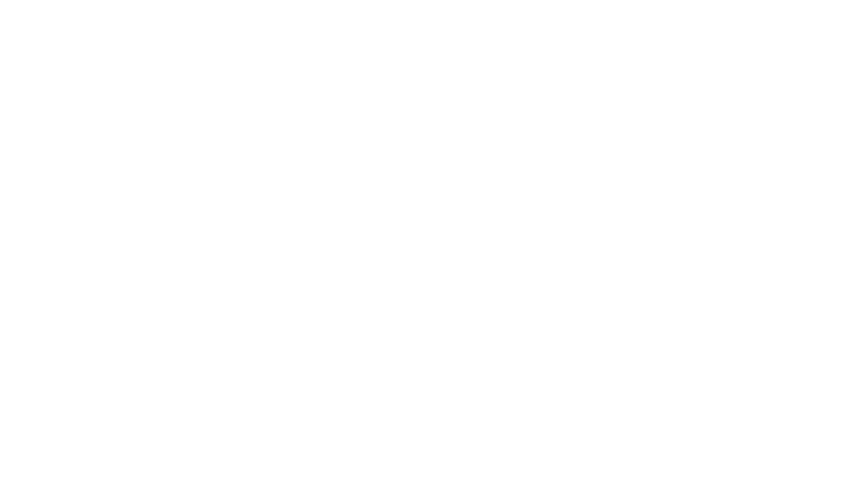
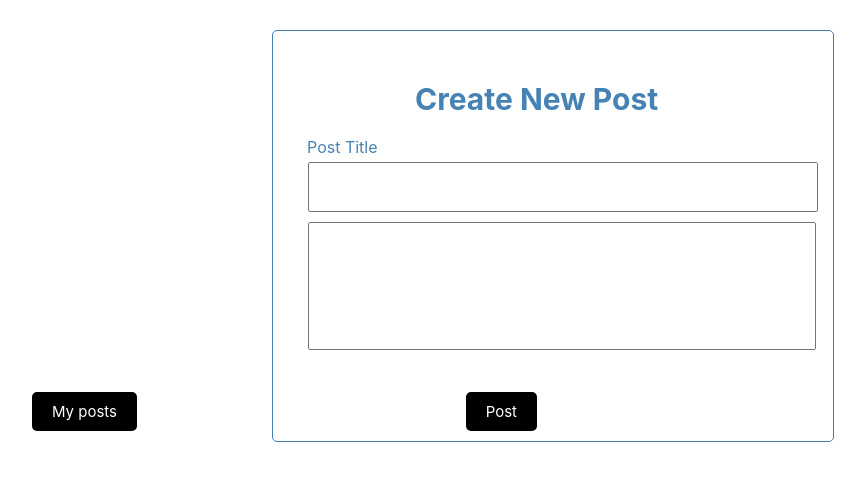
Before and after one commit to Vladimir-OP/SocialMediaApp, a React (Create React App) app: page /post in a window 1280 px wide. Before the commit this address had no page. Shown: the top 480 px of the page, without its empty margins (87-952 px from the left). Built offline with nearby package versions, Linux system fonts and the light colour scheme.

Commit message:
make creat post page

```diff
--- a/src/App.jsx
+++ b/src/App.jsx
@@ -4,6 +4,7 @@ import { UserContext } from "./components/UserContext";
 import Login from "./components/Login/Login";
 import User from "./components/User/User";
 import Logout from "./components/LogOut/Logout";
+import NewPost from "./components/Posts/NewPost";
 
 function App() {
   const [user, setUser] = useState();
@@ -14,6 +15,7 @@ function App() {
           <Route path="/" element={<Login />} />
           <Route path="/user" element={<User />} />
           <Route path="/logout" element={<Logout />} />
+          <Route path="/post" element={<NewPost />} />
         </Routes>
       </UserContext.Provider>
     </Router>
--- a/src/components/LogOut/Logout.jsx
+++ b/src/components/LogOut/Logout.jsx
@@ -1,8 +1,18 @@
-import { Link } from "react-router-dom";
+import { useNavigate } from "react-router-dom";
 import { LogoutBtn } from "./logout.style";
 
 const Logout = () => {
-  return <LogoutBtn><Link to={"/"}>Logout</Link></LogoutBtn>;
+  const navigate = useNavigate();
+
+  return (
+    <LogoutBtn
+      onClick={() => {
+        navigate("/");
+      }}
+    >
+      Logout
+    </LogoutBtn>
+  );
 };
 
 export default Logout;
--- a/src/components/LogOut/logout.style.js
+++ b/src/components/LogOut/logout.style.js
@@ -1,10 +1,25 @@
 import styled from "styled-components";
 
-const LogoutBtn = styled.span`
-margin-bottom:10rem;
-margin-left:45rem
-
-`
-export{
-    LogoutBtn
+const LogoutBtn = styled.button`
+display: inline-block;
+    background: #000;
+    color: #fff;
+    border: none;
+    padding: 10px 20px;
+    margin-left: 0.4rem;
+    border-radius: 5px;
+    cursor: pointer;
+    -webkit-text-decoration: none;
+    text-decoration: none;
+    font-size: 15px;
+    font-family: inherit;
+    position: absolute;
+    right: 33rem;
+    top: 2.5rem;
 }
+  :hover {
+    background-color: white;
+    color: black;
+    border: 1px solid steelblue;
+`;
+export { LogoutBtn };
--- a/src/components/Login/Login.jsx
+++ b/src/components/Login/Login.jsx
@@ -1,5 +1,5 @@
 import { useState, useContext } from "react";
-import { Link, Navigate, useNavigate } from "react-router-dom";
+import { useNavigate } from "react-router-dom";
 import { UserContext } from "../UserContext";
 
 import {
--- /dev/null
+++ b/src/components/Posts/NewPost.jsx
@@ -0,0 +1,64 @@
+import { useNavigate } from "react-router-dom";
+import { UserContext } from "../UserContext";
+import { useContext, useState } from "react";
+import Logout from "../LogOut/Logout";
+import {
+  NewPostCont,
+  NewPostHeader,
+  InputName,
+  TitleInputContainer,
+  BodyContainer,
+  NewPostBtn,
+  MyPostsBtn,
+} from "./NewPost.style";
+
+const NewPost = () => {
+  const [title, setTitle] = useState("");
+  const [body, setBody] = useState("");
+  const { user } = useContext(UserContext);
+  const navigate = useNavigate();
+
+  const onSubmit = async (e) => {
+    console.log(11);
+    e.preventDefault();
+    await fetch("https://jsonplaceholder.typicode.com/", {
+      method: "POST",
+      body: JSON.stringify({
+        title,
+        body,
+        userId: user.id,
+      }),
+      headers: {
+        "Content-type": "application/json; charset=UTF-8",
+      },
+    });
+  };
+  return (
+    <NewPostCont onSubmit={onSubmit}>
+      <MyPostsBtn
+        onClick={() => {
+          navigate("/user");
+        }}
+      >
+        My posts
+      </MyPostsBtn>
+      <NewPostHeader>Create New Post</NewPostHeader>
+      <InputName>Post Title</InputName>
+      <TitleInputContainer
+        type="text"
+        name="title"
+        required
+        onChange={(e) => setTitle(e.target.value)}
+      ></TitleInputContainer>
+      <BodyContainer
+        type="text"
+        name="title"
+        required
+        onChange={(e) => setBody(e.target.value)}
+      ></BodyContainer>
+      <NewPostBtn type="submit">Post</NewPostBtn>
+    </NewPostCont>
+  );
+};
+
+export default NewPost;
--- /dev/null
+++ b/src/components/Posts/NewPost.style.js
@@ -0,0 +1,120 @@
+import styled from "styled-components";
+
+const PostBtn = styled.button`
+display: inline-block;
+   background: #000;
+   color: #fff;
+   border: none;
+   padding: 10px 20px;
+   margin-left: 0.4rem;
+   border-radius: 5px;
+   cursor: pointer;
+   -webkit-text-decoration: none;
+   text-decoration: none;
+   font-size: 15px;
+   font-family: inherit;
+   position: absolute;
+   right: 40rem;
+   top: 2.5rem;
+}
+ :hover {
+   background-color: white;
+   color: black;
+   border: 1px solid steelblue;
+`;
+
+const NewPostCont = styled.form`
+  max-width: 500px;
+  margin: 30px auto;
+  min-height: 350px;
+  border: 1px solid steelblue;
+  padding: 30px;
+  border-radius: 5px;
+  display: flex;
+  flex-direction: column;
+`;
+
+const NewPostHeader = styled.h1`
+  font-size: 30px;
+  margin-left: 7rem;
+  color: steelblue;
+`;
+
+const InputName = styled.label`
+  display: block;
+  color: steelblue;
+  margin-left: 4px;
+`;
+
+const TitleInputContainer = styled.input`
+  width: 100%;
+  height: 40px;
+  margin: 5px;
+  padding: 3px;
+  font-size: 17px;
+`;
+
+const BodyContainer = styled.textarea`
+  width: 100%;
+  height: 120px;
+  margin: 5px;
+  padding: 3px;
+  font-size: 17px;
+  resize: none;
+`;
+
+const NewPostBtn = styled.button`
+display: inline-block;
+   background: #000;
+   color: #fff;
+   border: none;
+   padding: 10px 20px;
+   margin-left: 0.4rem;
+   border-radius: 5px;
+   cursor: pointer;
+   -webkit-text-decoration: none;
+   text-decoration: none;
+   font-size: 15px;
+   font-family: inherit;
+   position: absolute;
+   right: 41rem;
+   top: 24.5rem;
+}
+ :hover {
+   background-color: white;
+   color: black;
+   border: 1px solid steelblue;
+`;
+
+const MyPostsBtn = styled.button`
+display: inline-block;
+   background: #000;
+   color: #fff;
+   border: none;
+   padding: 10px 20px;
+   margin-left: 0.4rem;
+   border-radius: 5px;
+   cursor: pointer;
+   -webkit-text-decoration: none;
+   text-decoration: none;
+   font-size: 15px;
+   font-family: inherit;
+   position: absolute;
+   right: 66rem;
+   top: 24.5rem;
+}
+ :hover {
+   background-color: white;
+   color: black;
+   border: 1px solid steelblue;
+`;
+export {
+  TitleInputContainer,
+  MyPostsBtn,
+  BodyContainer,
+  PostBtn,
+  NewPostCont,
+  NewPostHeader,
+  InputName,
+  NewPostBtn,
+};
--- a/src/components/Posts/Posts.jsx
+++ b/src/components/Posts/Posts.jsx
@@ -1,13 +1,17 @@
 import { useEffect, useState } from "react";
+import { useNavigate } from "react-router-dom";
 import Post from "./Post";
 import { PostContainer } from "./Post.style";
 import { UserName } from "./Posts.style";
 import Logout from "../LogOut/Logout";
+import NewPost from "./NewPost";
+import { PostBtn } from "./NewPost.style";
 
 const Posts = (props) => {
   const [posts, setPosts] = useState([]);
   const [postStatus, setpostStatus] = useState();
   const user = props.user;
+  const navigate = useNavigate();
 
   useEffect(() => {
     (async () => {
@@ -35,6 +39,13 @@ const Posts = (props) => {
     <PostContainer>
       <UserName> Welcome {user.name}</UserName>
       <Logout />
+      <PostBtn
+        onClick={() => {
+          navigate("/post");
+        }}
+      >
+        Make Post
+      </PostBtn>
       {"  "}
       {posts.length > 0 ? posts.map((post) => <Post post={post} />) : msg}
     </PostContainer>
--- a/src/components/User/User.style.js
+++ b/src/components/User/User.style.js
@@ -7,7 +7,6 @@ const UserPosts = styled.div`
   height: auto;
   border: 1px solid black;
   margin: 4rem;
-
 `;
 
 export { UserPosts };
--- a/src/reportWebVitals.js
+++ b/src/reportWebVitals.js
@@ -1,6 +1,6 @@
-const reportWebVitals = onPerfEntry => {
+const reportWebVitals = (onPerfEntry) => {
   if (onPerfEntry && onPerfEntry instanceof Function) {
-    import('web-vitals').then(({ getCLS, getFID, getFCP, getLCP, getTTFB }) => {
+    import("web-vitals").then(({ getCLS, getFID, getFCP, getLCP, getTTFB }) => {
       getCLS(onPerfEntry);
       getFID(onPerfEntry);
       getFCP(onPerfEntry);
```
Also changed, not shown: src/index.css (+7 -7 lines), src/index.js (+6 -6 lines), 1 other file (tests, documents, lock files or other folders).
